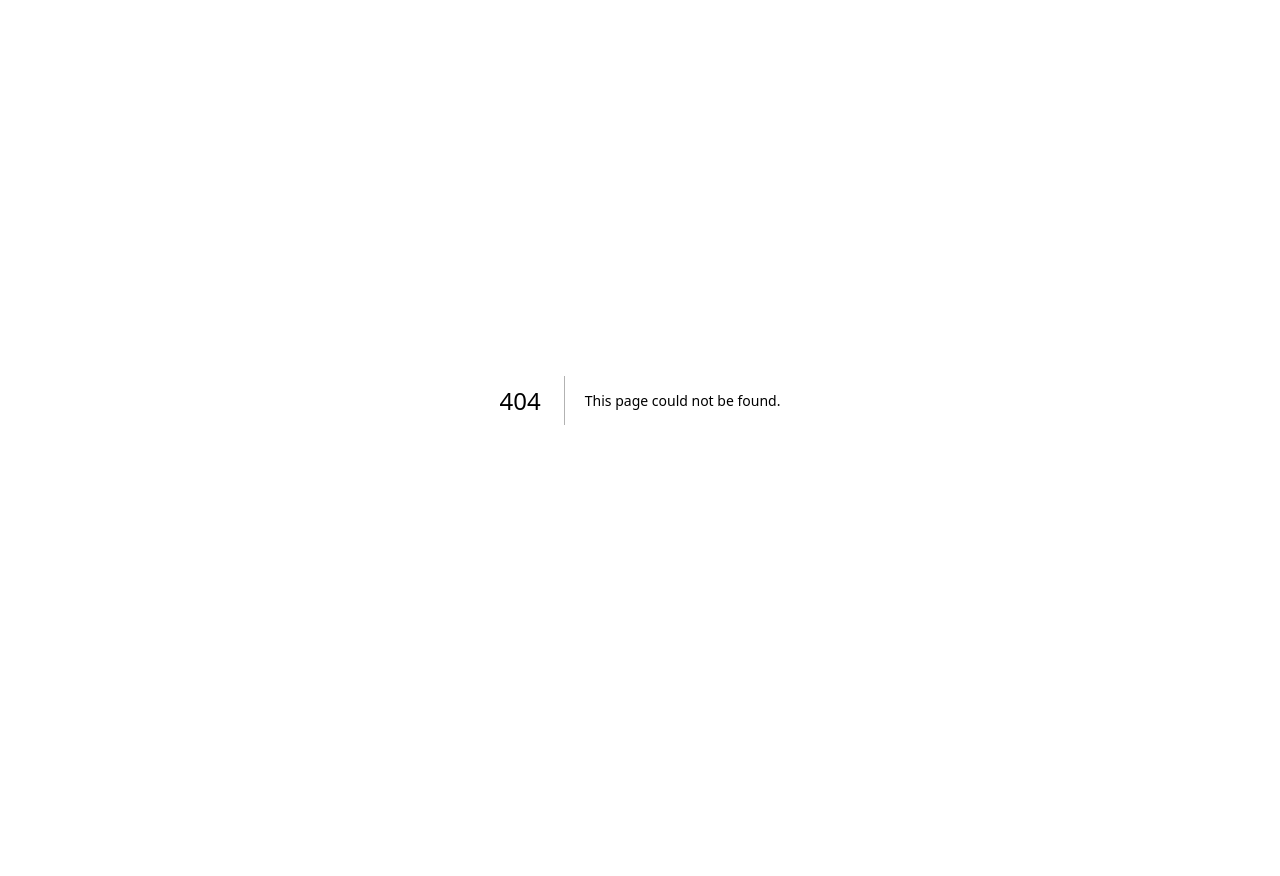
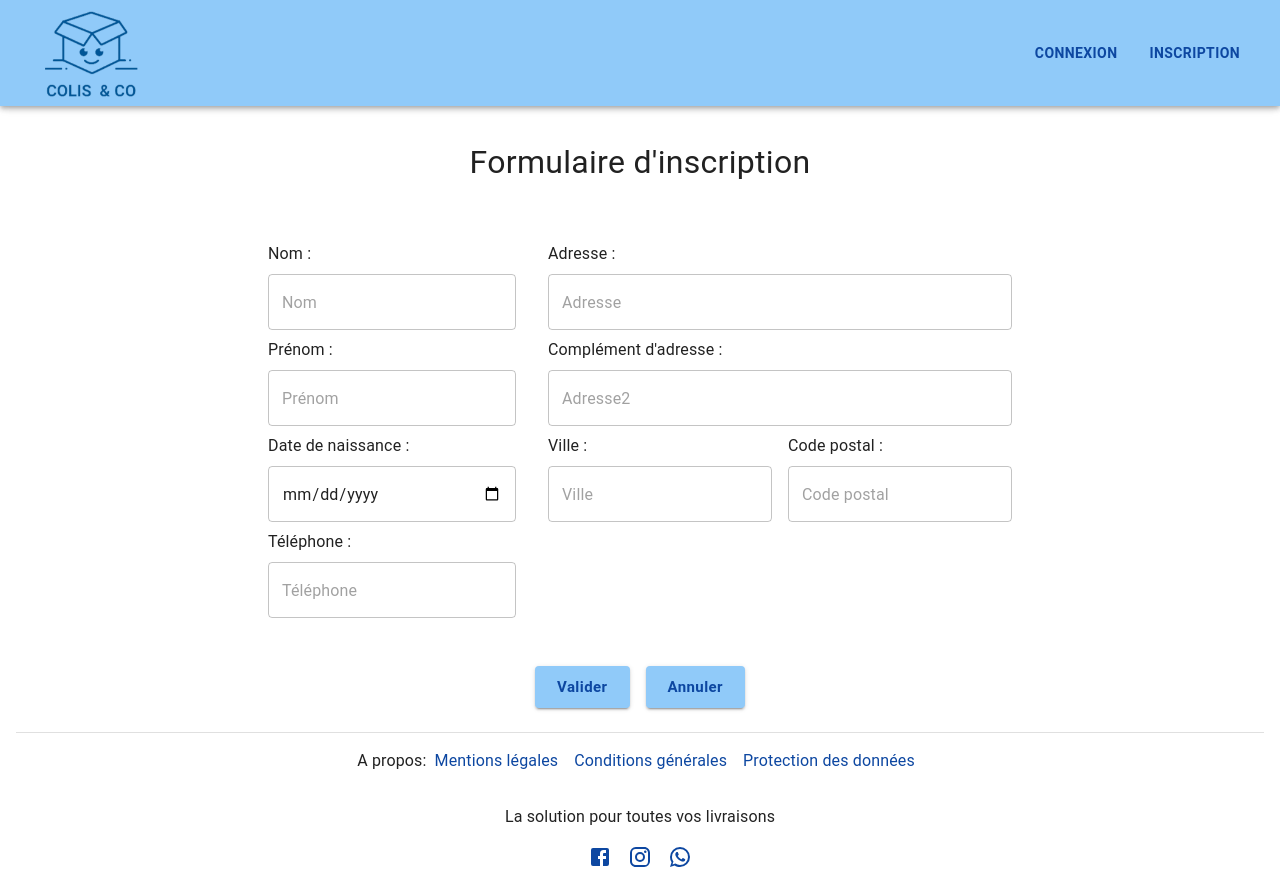
Before and after one commit to Joseph-Pittera/colis-and-co, a Next.js app in the folder front/: page /registration in a window 1280 px wide. Before the commit this address had no page. Before the commit the page ends 800 px from the top, so only its background shows below. Built offline with nearby package versions, Linux system fonts and the light colour scheme.

Commit message:
register almost finished

```diff
--- /dev/null
+++ b/front/components/Connexion/ConnexionDatas.js
@@ -0,0 +1,62 @@
+export const connexionDatas = [
+  {
+    text: "Nom",
+    placeholder: "Nom",
+    name: "name",
+    maxWidth: "16rem",
+    required: true,
+  },
+  {
+    text: "Prénom",
+    placeholder: "Prénom",
+    name: "firstname",
+    maxWidth: "16rem",
+    required: true,
+  },
+  {
+    text: "Date de naissance",
+    name: "birth",
+    type: "date",
+    maxWidth: "16rem",
+    required: true,
+  },
+  {
+    text: "Téléphone",
+    name: "phone",
+    type: "tel",
+    maxWidth: "16rem",
+    required: true,
+  },
+  {
+    text: "Adresse",
+    placeholder: "Adresse",
+    name: "address",
+    type: "text",
+    maxWidth: "16rem",
+    required: true,
+  },
+  {
+    text: "Complément d'adresse",
+    placeholder: "Adresse2",
+    name: "address2",
+    type: "text",
+    maxWidth: "16rem",
+    required: true,
+  },
+  {
+    text: "Ville",
+    placeholder: "Ville",
+    name: "town",
+    type: "text",
+    maxWidth: "16rem",
+    required: true,
+  },
+  {
+    text: "Code postal",
+    placeholder: "Code postal",
+    name: "postalCode",
+    type: "text",
+    maxWidth: "16rem",
+    required: true,
+  },
+];
--- /dev/null
+++ b/front/components/CustomsMuiComp/BlueLink.jsx
@@ -0,0 +1,8 @@
+import { styled } from "@mui/material/styles";
+import Link from "next/link";
+
+export const BlueLink = styled(Link)(({ theme }) => ({
+  color: theme.palette.customBlue.dark,
+  marginLeft: theme.spacing(1),
+  marginRight: theme.spacing(1),
+}));
--- a/front/components/Footer/index.jsx
+++ b/front/components/Footer/index.jsx
@@ -1,4 +1,4 @@
-import { BlueLink } from "../CustomsMuiComp";
+import { BlueLink } from "../CustomsMuiComp/BlueLink";
 import FacebookIcon from "@mui/icons-material/Facebook";
 import InstagramIcon from "@mui/icons-material/Instagram";
 import WhatsAppIcon from "@mui/icons-material/WhatsApp";
@@ -18,7 +18,7 @@ const icons = [
 
 export const Footer = () => {
   return (
-    <>
+    <Box mt={3}>
       <Divider variant="middle" />
       <Box
         component="footer"
@@ -51,6 +51,6 @@ export const Footer = () => {
           ))}
         </Box>
       </Box>
-    </>
+    </Box>
   );
 };
--- a/front/components/Home/HeadCard/index.jsx
+++ b/front/components/Home/HeadCard/index.jsx
@@ -1,5 +1,5 @@
 import { Box, Stack, Card, CardContent, Typography } from "@mui/material";
-import { MainButton } from "./MainButton";
+import { MainButton } from "../../CustomsMuiComp/MainButton";
 
 const titles = [
   ["Livraisons fiables", "h1", 32],
--- a/front/components/Navbar/BurgerMenu/BurgerMenuList.jsx
+++ b/front/components/Navbar/BurgerMenu/BurgerMenuList.jsx
@@ -1,5 +1,5 @@
 import { Menu, MenuItem, Typography } from "@mui/material";
-import { BlueLink } from "../../CustomsMuiComp";
+import { BlueLink } from "../../CustomsMuiComp/BlueLink";
 
 export const BurgerMenuList = ({ pages, anchorElNav, setAnchorElNav }) => {
   const handleCloseNavMenu = () => {
--- a/front/components/Navbar/InlineMenu/index.jsx
+++ b/front/components/Navbar/InlineMenu/index.jsx
@@ -1,5 +1,5 @@
 import { Box, Button } from "@mui/material";
-import { BlueLink } from "../../CustomsMuiComp";
+import { BlueLink } from "../../CustomsMuiComp/BlueLink";
 
 export const InlineMenu = ({ pages, setAnchorElNav }) => {
   const handleCloseNavMenu = () => {
@@ -13,8 +13,8 @@ export const InlineMenu = ({ pages, setAnchorElNav }) => {
         justifyContent: "flex-end",
       }}
     >
-      {pages.map((page) => (
-        <BlueLink href="/connexion">
+      {pages.map((page, i) => (
+        <BlueLink href={`/connexion/${i === 0 ? "login" : "register"}`}>
           <Button
             key={page}
             onClick={handleCloseNavMenu}
--- a/front/components/Navbar/Logo/index.jsx
+++ b/front/components/Navbar/Logo/index.jsx
@@ -1,5 +1,5 @@
 import Box from "@mui/material/Box";
-import { BlueLink } from "../../CustomsMuiComp";
+import { BlueLink } from "../../CustomsMuiComp/BlueLink";
 
 export const Logo = () => {
   return (
--- /dev/null
+++ b/front/pages/registration.jsx
@@ -0,0 +1,107 @@
+import { Layout } from "@/components/Layout";
+import { TextField, Typography, Stack } from "@mui/material";
+import { ConnexionBox } from "@/components/Connexion/ConnexionBox";
+import { MainButton } from "@/components/CustomsMuiComp/MainButton";
+import Link from "next/link";
+import { connexionDatas } from "@/components/Connexion/ConnexionDatas";
+
+export default function Registration() {
+  const Typo = ({ children }) => {
+    return (
+      <Typography component="p" ml={1} fontSize={16}>
+        {children}
+      </Typography>
+    );
+  };
+
+  return (
+    <Layout>
+      <Typography component="h1" m={4} fontSize={32} textAlign="center">
+        Formulaire d'inscription
+      </Typography>
+      <ConnexionBox>
+        <Stack
+          direction="row"
+          justifyContent="center"
+          alignItems="flex-start"
+          flexWrap="wrap"
+        >
+          {/* {connexionDatas.map((data, i) => (
+            <Stack
+              key={`${data}-${i}`}
+              direction="column"
+              m={1}
+              sx={{ maxWidth: "30rem" }}
+            >
+              <Typo>{data.text} :</Typo>
+              {data.name !== "birth" ? (
+                <TextField
+                  required
+                  placeholder={data.placeholder ? data.placeholder : ""}
+                  type={data.type}
+                  sx={{ maxWidth: data.maxWidth }}
+                  name={data.name}
+                />
+              ) : (
+                <TextField
+                  required
+                  placeholder={data.placeholder ? data.placeholder : ""}
+                  type={data.type}
+                  sx={{
+                    maxWidth: data.maxWidth,
+                    "& input": { minWidth: "12rem", maxWidth: data.maxWidth },
+                  }}
+                  name={data.name}
+                />
+              )}
+            </Stack>
+          ))} */}
+
+          <Stack direction="column" m={1} sx={{ maxWidth: "30rem" }}>
+            <Typo>Nom :</Typo>
+            <TextField required placeholder="Nom" sx={{ maxWidth: "16rem" }} />
+            <Typo>Prénom :</Typo>
+            <TextField
+              required
+              placeholder="Prénom"
+              sx={{ maxWidth: "16rem" }}
+            />
+            <Typo>Date de naissance :</Typo>
+            <TextField required type="date" sx={{ maxWidth: "16rem" }} />
+            <Typo>Téléphone :</Typo>
+            <TextField
+              required
+              placeholder="Téléphone"
+              type="tel"
+              sx={{ maxWidth: "16rem" }}
+            />
+          </Stack>
+          <Stack direction="column" m={1} sx={{ maxWidth: "30rem" }}>
+            <Typo>Adresse :</Typo>
+            <TextField required placeholder="Adresse" />
+            <Typo>Complément d'adresse :</Typo>
+            <TextField placeholder="Adresse2" />
+            <Stack direction="row">
+              <Stack direction="column">
+                <Typo>Ville :</Typo>
+                <TextField required placeholder="Ville" />
+              </Stack>
+              <Stack direction="column">
+                <Typo>Code postal :</Typo>
+                <TextField required placeholder="Code postal" />
+              </Stack>
+            </Stack>
+          </Stack>
+        </Stack>
+      </ConnexionBox>
+      <Stack spacing={2} direction="row">
+        <Link href="/">
+          <MainButton>Valider</MainButton>
+        </Link>
+        <Link href="/">
+          <MainButton>Annuler</MainButton>
+        </Link>
+      </Stack>
+    </Layout>
+  );
+}
```
Also changed, not shown: front/components/CustomsMuiComp/index.jsx (deleted, +0 -20 lines), front/pages/connexion/[page].jsx (+5 -2 lines), front/components/CustomsMuiComp/MainButton.jsx (renamed from front/components/Home/HeadCard/MainButton.jsx).
